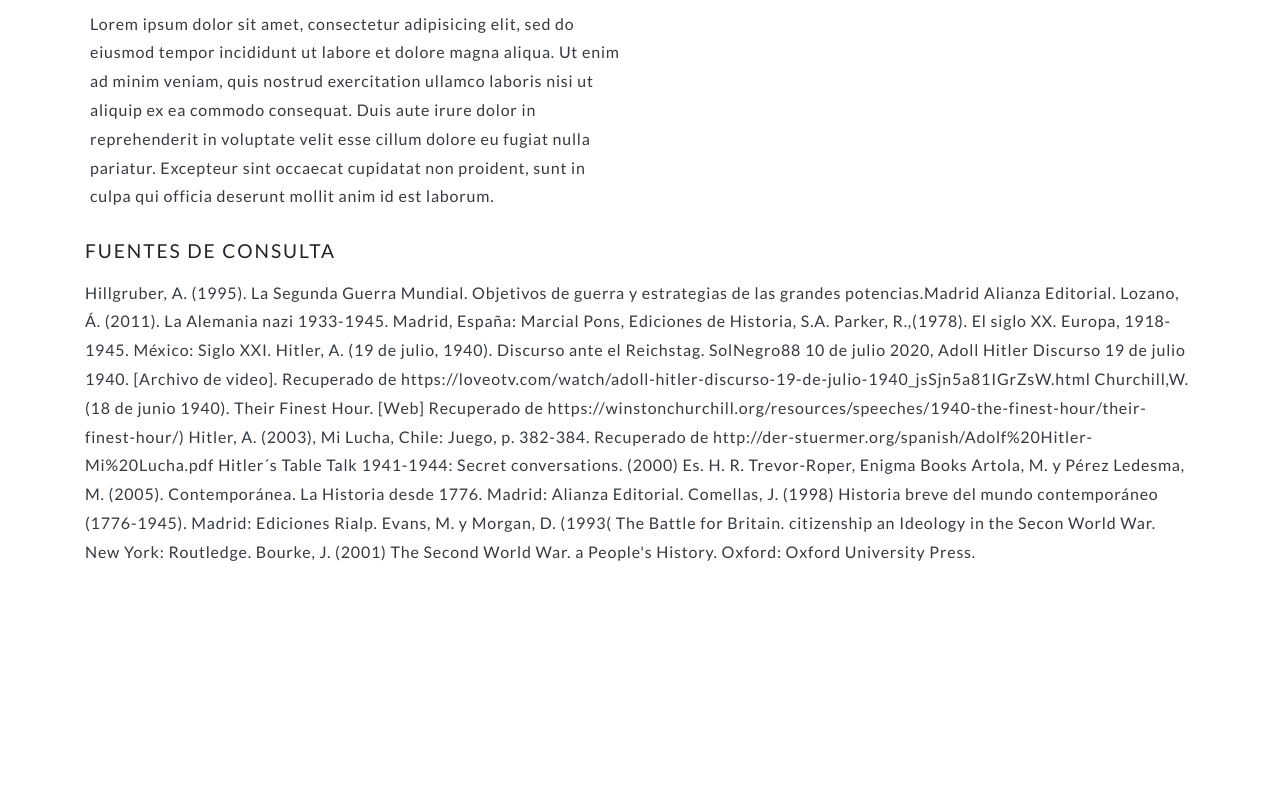
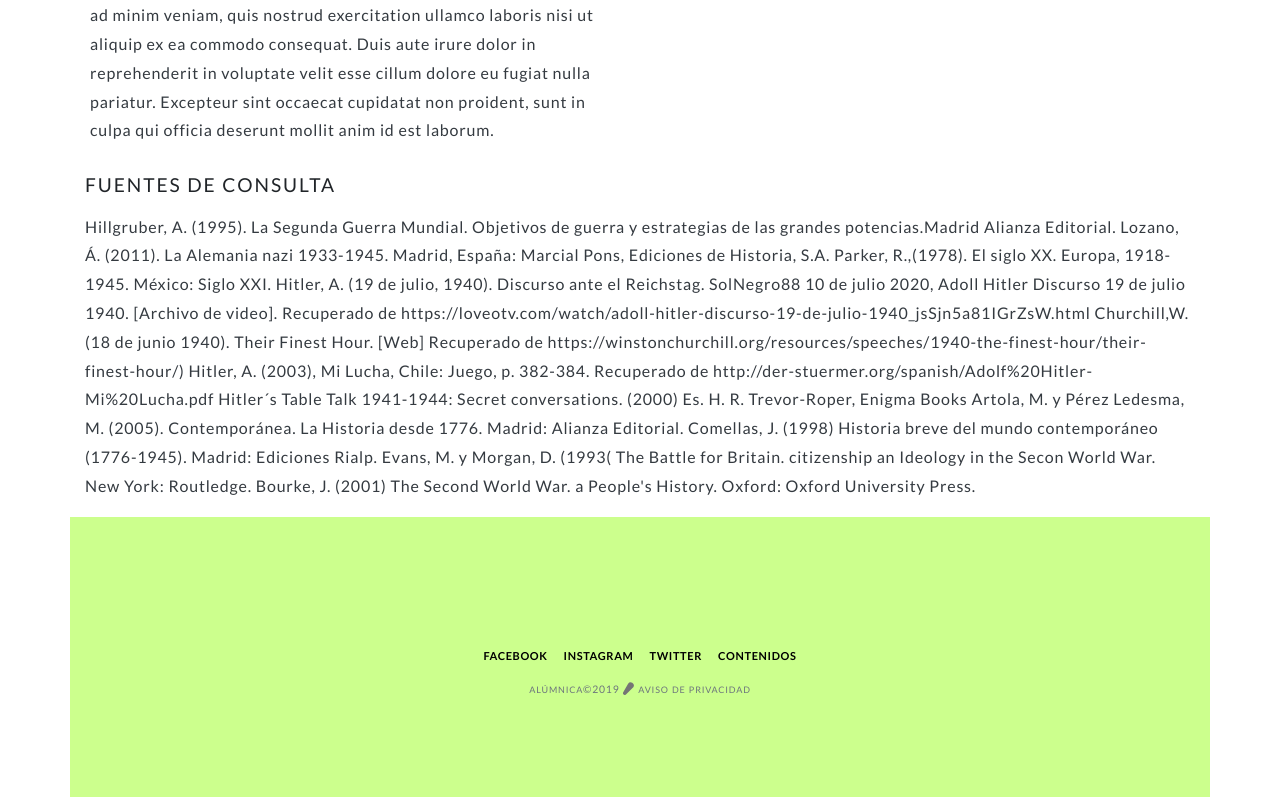
Before and after one commit to alumnica/alumnica-odas-front, a React (Create React App) app: page /odas/1 in a window 1280 px wide. Shown: the part 1390-2187 px from the top of the page. Before the commit the page ends 1973 px from the top, so only its background shows below. Built offline with nearby package versions, Linux system fonts and the light colour scheme.

Commit message:
Adds footer

```diff
--- a/src/App.js
+++ b/src/App.js
@@ -1,6 +1,7 @@
 import React from "react";
 import { BrowserRouter as Router, Switch, Route } from "react-router-dom";
 import Header from "./components/Header.js";
+import Footer from "./components/Footer.js";
 import ODAsScreen from "./screens/ODAsScreen.js";
 import ODAScreen from "./screens/ODAScreen.js";
 import MomentosScreen from "./screens/MomentosScreen.js";
@@ -22,6 +23,7 @@ function App() {
           <ODAScreen />
         </Route>
       </Switch>
+      <Footer/>
     </Router>
   );
 }
--- /dev/null
+++ b/src/components/Footer.js
@@ -0,0 +1,68 @@
+import React from "react";
+import { useHistory } from "react-router-dom";
+import logo from "../assets/acento_gris.svg";
+
+const Footer = () => {
+  const history = useHistory();
+
+  return (
+    <div className="container force-fluid-md">
+      <div className="row footer align-content-center justify-content-center">
+        <div className="col-12">
+          <ul className="footer-nav nav flex-row justify-content-center">
+            <li className="nav-item">
+              <a
+                className="text-center nav-link"
+                href="https://www.facebook.com/alumnica/"
+              >
+                facebook
+              </a>
+            </li>
+            <li className="nav-item">
+              <a
+                className="text-center nav-link"
+                href="https://www.instagram.com/alumnica_edu/"
+              >
+                instagram
+              </a>
+            </li>
+            <li className="nav-item">
+              <a
+                className="text-center nav-link"
+                href="https://twitter.com/alumnica_edu"
+              >
+                twitter
+              </a>
+            </li>
+            <div
+              onClick={() => {
+                history.push("/");
+              }}
+            >
+              <li className="nav-item">
+                <a className="text-center nav-link" href>contenidos</a>
+              </li>
+            </div>
+          </ul>
+        </div>
+        <div className="col-12 text-center">
+          <div className="copy-rigth">
+            <p>alúmnica</p>
+            <p className="point8em">&#169;</p>
+            <p className="point8em">2019</p>{" "}
+            <img className="acento-footer" src={logo} alt="imagotipo" />{" "}
+            <a
+              rel="noopener noreferrer"
+              target="_blank"
+              href="docs/Aviso Privacidad Integral v 01-1 - Interesados.pdf"
+            >
+              aviso de privacidad
+            </a>
+          </div>
+        </div>
+      </div>
+    </div>
+  );
+};
+
+export default Footer;
--- a/src/components/Header.js
+++ b/src/components/Header.js
@@ -1,5 +1,3 @@
-import Navbar from "react-bootstrap/Navbar";
-import Container from "react-bootstrap/Container";
 import React, { useState } from "react";
 import { useHistory } from "react-router-dom";
 import logo from "../assets/alumnica_negro.png";
@@ -50,7 +48,7 @@ const Header = () => {
               }}
               className="nav-item"
             >
-              <a className="nav-link">contenidos</a>
+              <a className="nav-link" href>contenidos</a>
             </li>
             <li className="nav-item">
               <a className="nav-link" href="escuelas#contacto">
--- a/src/components/Hero.js
+++ b/src/components/Hero.js
@@ -4,8 +4,8 @@ import "./Hero.scss";
 
 const Hero = ({ children }) => {
   return (
-    <Container className="hero-container" fluid="md" >
-      <div className="hero">{children}</div>
+    <Container className="hero-container force-fluid-md" >
+      <div className="hero header-padding">{children}</div>
     </Container>
   );
 };
--- a/src/components/Video.js
+++ b/src/components/Video.js
@@ -6,7 +6,7 @@ const Video = ({ src }) => {
 
   return (
     <div className="video-container">
-      <video width="1920" height="1350" autoPlay controls src={src} />
+      <video width="1920" height="1350" autoPlay controls muted="false" src={src} />
     </div>
   );
 };
--- a/src/index.scss
+++ b/src/index.scss
@@ -23,7 +23,7 @@ $alumnica-gray: #e2e2e2;
 $font-size-base: 1rem;
 $nav-gray: $gray-600;
 
-.screen-container {
+.header-padding {
   padding-top: 75px;
   @include media-breakpoint-up(md) {
     padding-top: 66px;
@@ -165,3 +165,55 @@ h4.nota-materia {
     }
   }
 }
+
+/* ----FOOTER---- */
+.social-footer-btn:hover {
+  background-color: $nav-gray;
+}
+
+.acento-footer {
+  height: 0.8rem;
+  width: auto;
+}
+
+.copy-rigth > a,
+.copy-rigth > img,
+.copy-rigth > p {
+  font-size: 0.8rem;
+  color: $nav-gray;
+  display: inline-block;
+}
+
+.copy-rigth > a,
+.copy-rigth > p {
+  font-variant: small-caps;
+}
+
+.footer-nav {
+  padding: 5vh 0 0;
+}
+@include media-breakpoint-up(md) {
+  .footer-nav a {
+    font-size: 1.2rem;
+    letter-spacing: 0.04rem;
+    font-weight: 700;
+    margin: 0 0.01rem;
+    color: #000;
+  }
+}
+
+.footer-nav a {
+  font-size: 1rem;
+  letter-spacing: 0.04rem;
+  margin: 0 -0.5rem;
+  color: #000;
+}
+
+.footer {
+  background-color: $alumnica-green;
+  min-height: 35vh;
+}
+
+p.point8em {
+  font-size: 0.65em;
+}
--- a/src/screens/MomentosScreen.js
+++ b/src/screens/MomentosScreen.js
@@ -74,12 +74,12 @@ const MomentosScreen = () => {
 
   renderContents(fakeData);
   return (
-    <Container className="screen-container">
+    <Container className="header-padding">
       <Row className="justify-content-center">
         <DescriptionCard
           center
           title="Este es el título"
-          extraInfo="conectar"
+          extraInfo={`conectar ${id}`}
         />
         {renderContents(fakeData)}
       </Row>
--- a/src/screens/ODAScreen.js
+++ b/src/screens/ODAScreen.js
@@ -17,11 +17,15 @@ const ODAScreen = () => {
   };
   return (
     <>
-      <div onClick={onClick} className="screen-container">
-        <Hero>
+      <Hero>
+        <div
+          onClick={() => {
+            onClick();
+          }}
+        >
           <h2 className="title">Soy la ODA con id: {id}</h2>
-        </Hero>
-      </div>
+        </div>
+      </Hero>
       <Container>
         <ODAInfoCard
           name="nombre"
--- a/src/screens/ODAsScreen.js
+++ b/src/screens/ODAsScreen.js
@@ -56,7 +56,7 @@ const renderODACards = () => {
 
 const ODAsScreen = () => {
   return (
-    <Container className="screen-container">
+    <Container className="header-padding">
       <Row>{renderODACards()}</Row>
     </Container>
   );
```
Also changed, not shown: src/assets/acento_gris.svg (added).
